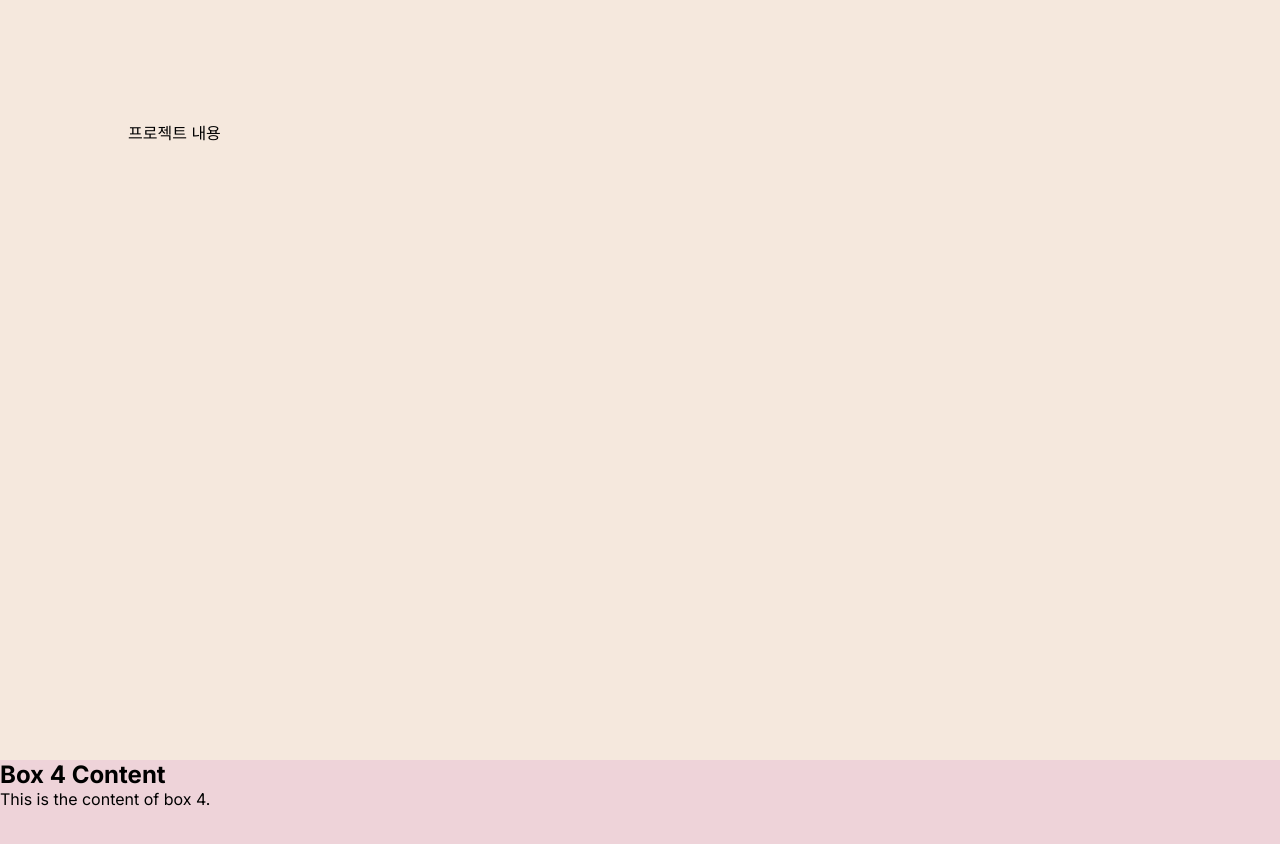
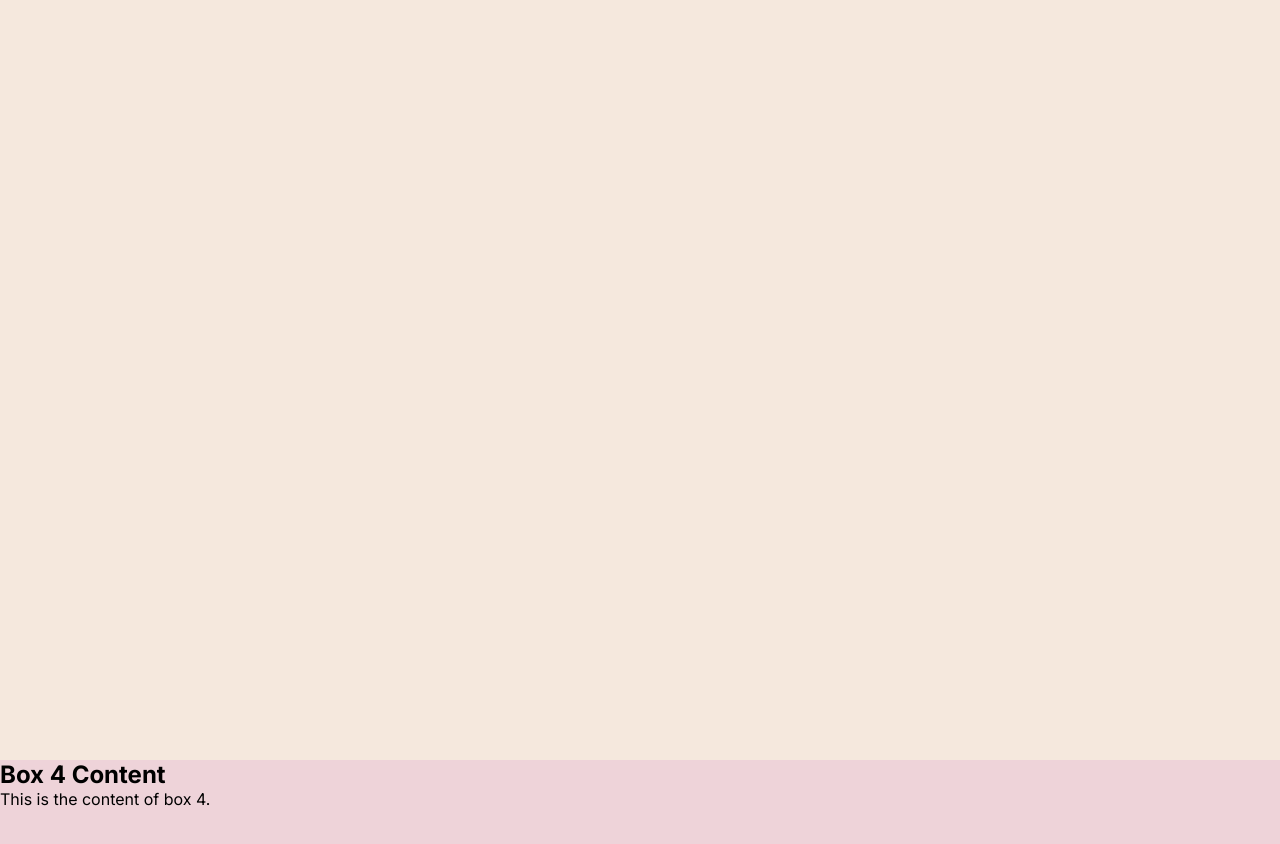
Before and after one commit to seunghee1108/portfolio, a Next.js app: page / in a window 1280 px wide. Shown: the part 1640-2484 px from the top of the page. Built offline with nearby package versions, Linux system fonts and the light colour scheme.

Commit message:
project content div 생성

```diff
--- a/app/page.tsx
+++ b/app/page.tsx
@@ -52,9 +52,13 @@ function Index() {
       {/* 프로젝트 내용  */}
       <div ref={box3Ref} className={`${styles.div} ${styles.box3}`}>
         <div className={styles.project}>
-          <div>프로젝트 내용</div>
+
+            <div></div>
+            <div></div>
+            <div></div>
         </div>
       </div>
+
       <div ref={box4Ref} className={`${styles.div} ${styles.box4}`}>
         {/* 내용을 추가할 부분 */}
         <h2>Box 4 Content</h2>
```
